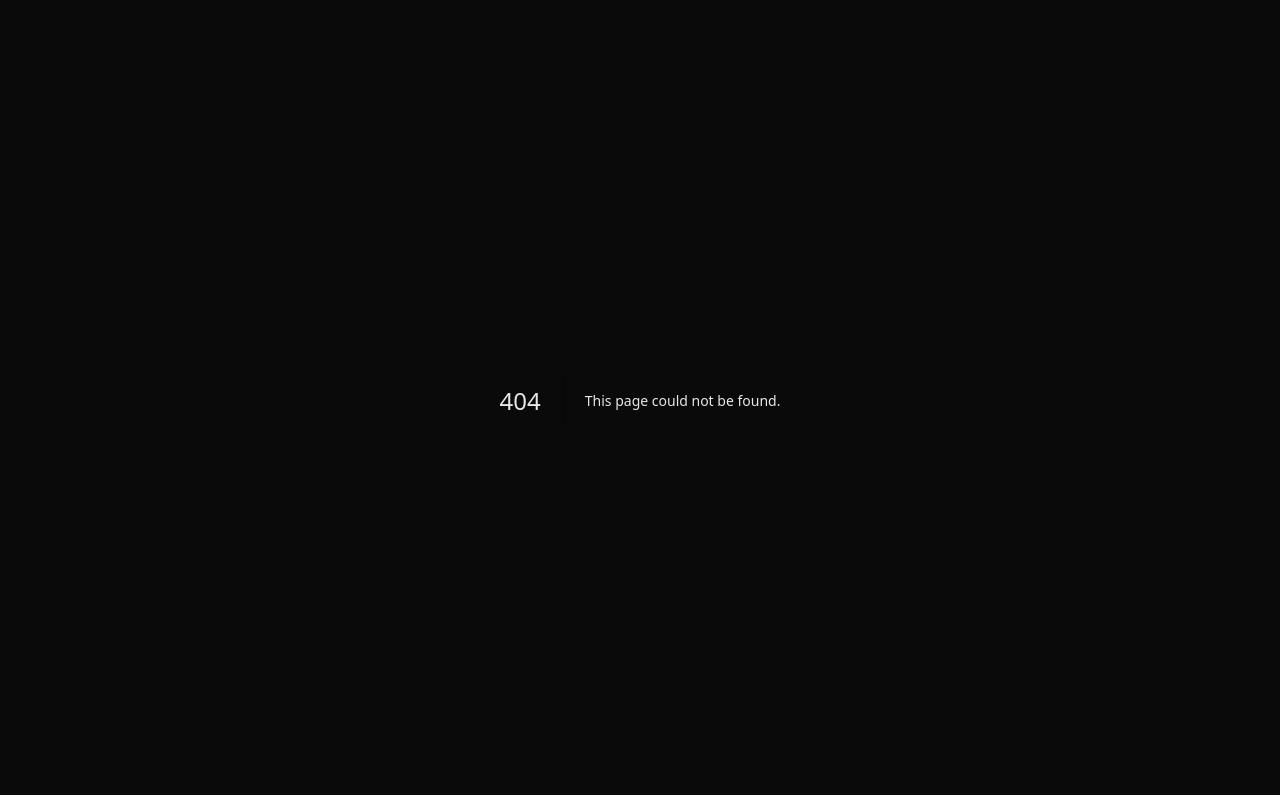
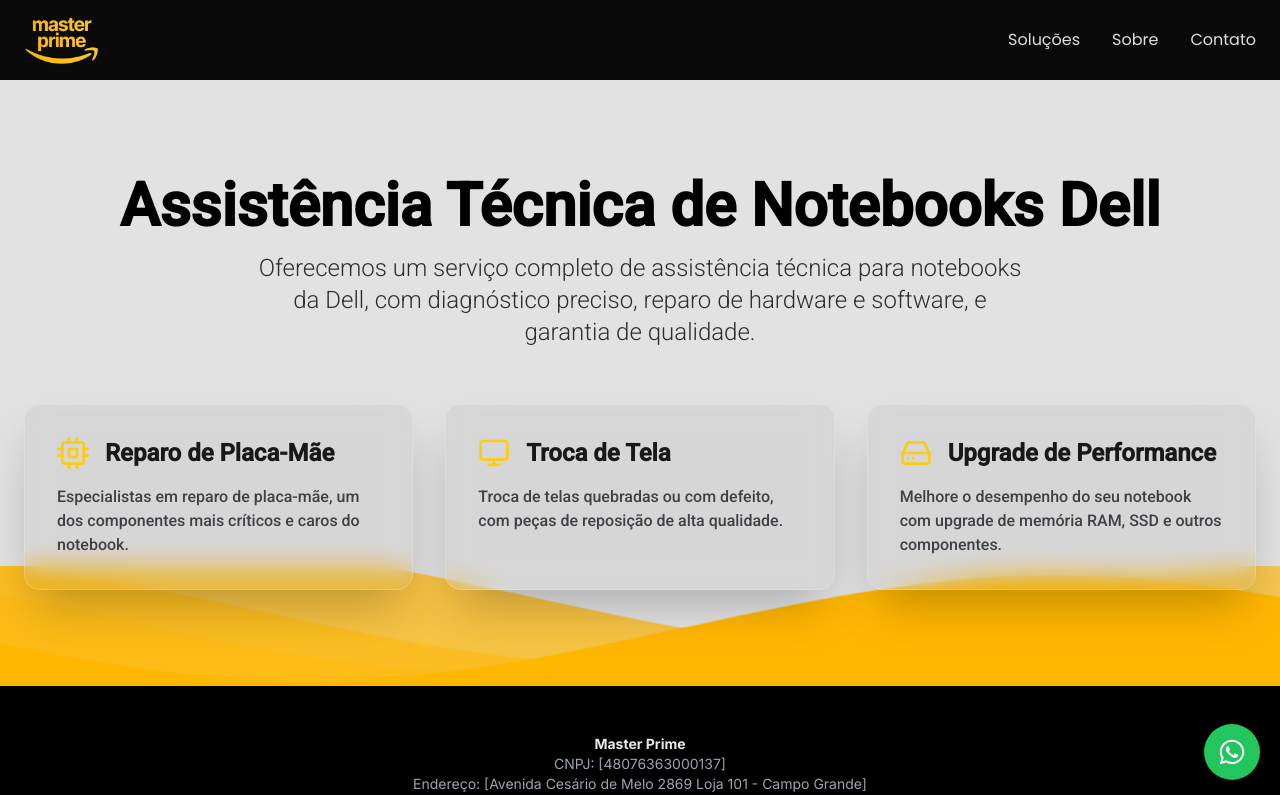
Before and after one commit to tteuw00111111/master-prime-website, a Next.js app: page /services/notebooks/dell in a window 1280 px wide. Before the commit this address had no page. Shown: the top 795 px of the page. Built offline with nearby package versions, Linux system fonts and the light colour scheme.

Commit message:
notebook services

```diff
--- /dev/null
+++ b/src/app/services/notebooks/acer/page.tsx
@@ -0,0 +1,6 @@
+
+import NotebookPage from "@/components/NotebookPage";
+
+export default function AcerPage() {
+  return <NotebookPage brandName="Acer" />;
+}
--- /dev/null
+++ b/src/app/services/notebooks/dell/page.tsx
@@ -0,0 +1,6 @@
+
+import NotebookPage from "@/components/NotebookPage";
+
+export default function DellPage() {
+  return <NotebookPage brandName="Dell" />;
+}
--- /dev/null
+++ b/src/app/services/notebooks/lenovo/page.tsx
@@ -0,0 +1,6 @@
+
+import NotebookPage from "@/components/NotebookPage";
+
+export default function LenovoPage() {
+  return <NotebookPage brandName="Lenovo" />;
+}
--- /dev/null
+++ b/src/app/services/notebooks/mac/page.tsx
@@ -0,0 +1,6 @@
+
+import NotebookPage from "@/components/NotebookPage";
+
+export default function MacPage() {
+  return <NotebookPage brandName="Mac" />;
+}
--- /dev/null
+++ b/src/app/services/notebooks/page.tsx
@@ -0,0 +1,50 @@
+
+import AnimatedSection from "@/components/AnimatedSection";
+import Header from "@/components/Header";
+import Footer from "@/components/Footer";
+import WhatsAppFloat from "@/components/WhatsAppFloat";
+import Link from "next/link";
+import AnimatedWave from "@/components/AnimatedWave";
+import { FaApple, FaLaptop } from "react-icons/fa";
+
+export default function Notebooks() {
+  const notebookBrands = [
+    { name: "Mac", href: "/services/notebooks/mac", icon: <FaApple className="w-12 h-12 mx-auto mb-4" /> },
+    { name: "Acer", href: "/services/notebooks/acer", icon: <FaLaptop className="w-12 h-12 mx-auto mb-4" /> },
+    { name: "Lenovo", href: "/services/notebooks/lenovo", icon: <FaLaptop className="w-12 h-12 mx-auto mb-4" /> },
+    { name: "Dell", href: "/services/notebooks/dell", icon: <FaLaptop className="w-12 h-12 mx-auto mb-4" /> },
+  ];
+
+  return (
+    <main>
+      <Header />
+      <section className="relative bg-[#E2E2E2] font-roboto py-24 overflow-hidden">
+        <AnimatedWave />
+        <div className="container mx-auto px-6 relative z-10">
+          <header className="text-center mb-14">
+            <h2 className="text-5xl md:text-6xl font-semibold text-black leading-none">
+              Assistência Técnica de Notebooks
+            </h2>
+            <p className="text-black/80 text-xl md:text-2xl font-light mt-4 max-w-3xl mx-auto">
+              Soluções completas para todas as marcas e modelos.
+            </p>
+          </header>
+          <div className="grid grid-cols-1 sm:grid-cols-2 lg:grid-cols-4 gap-8">
+            {notebookBrands.map((brand) => (
+              <Link href={brand.href} key={brand.name} className="group relative flex flex-col rounded-2xl overflow-hidden shadow-2xl border border-white/20 bg-black/5 backdrop-blur-md transition-all duration-300 ease-in-out hover:shadow-lg hover:shadow-yellow-400/20 hover:scale-[1.02]">
+                <div className="p-8 text-center">
+                  {brand.icon}
+                  <h3 className="text-2xl font-bold leading-tight mb-3 text-zinc-900">
+                    {brand.name}
+                  </h3>
+                </div>
+              </Link>
+            ))}
+          </div>
+        </div>
+      </section>
+      <Footer />
+      <WhatsAppFloat />
+    </main>
+  );
+}
--- /dev/null
+++ b/src/components/NotebookPage.tsx
@@ -0,0 +1,65 @@
+
+import AnimatedSection from "@/components/AnimatedSection";
+import Header from "@/components/Header";
+import Footer from "@/components/Footer";
+import WhatsAppFloat from "@/components/WhatsAppFloat";
+import AnimatedWave from "@/components/AnimatedWave";
+import { FiCpu, FiHardDrive, FiMonitor } from "react-icons/fi";
+
+interface NotebookPageProps {
+  brandName: string;
+}
+
+export default function NotebookPage({ brandName }: NotebookPageProps) {
+  const services = [
+    {
+      title: "Reparo de Placa-Mãe",
+      description: "Especialistas em reparo de placa-mãe, um dos componentes mais críticos e caros do notebook.",
+      icon: <FiCpu className="w-8 h-8 text-yellow-400" />
+    },
+    {
+      title: "Troca de Tela",
+      description: "Troca de telas quebradas ou com defeito, com peças de reposição de alta qualidade.",
+      icon: <FiMonitor className="w-8 h-8 text-yellow-400" />
+    },
+    {
+      title: "Upgrade de Performance",
+      description: "Melhore o desempenho do seu notebook com upgrade de memória RAM, SSD e outros componentes.",
+      icon: <FiHardDrive className="w-8 h-8 text-yellow-400" />
+    },
+  ];
+
+  return (
+    <main>
+      <Header />
+      <section className="relative bg-[#E2E2E2] font-roboto py-24 overflow-hidden">
+        <AnimatedWave />
+        <div className="container mx-auto px-6 relative z-10">
+          <header className="text-center mb-14">
+            <h2 className="text-5xl md:text-6xl font-semibold text-black leading-none">
+              Assistência Técnica de Notebooks {brandName}
+            </h2>
+            <p className="text-black/80 text-xl md:text-2xl font-light mt-4 max-w-3xl mx-auto">
+              Oferecemos um serviço completo de assistência técnica para notebooks da {brandName}, com diagnóstico preciso, reparo de hardware e software, e garantia de qualidade.
+            </p>
+          </header>
+          <div className="grid grid-cols-1 md:grid-cols-2 lg:grid-cols-3 gap-8">
+            {services.map((service, index) => (
+              <div key={index} className="group relative flex flex-col rounded-2xl overflow-hidden shadow-2xl border border-white/20 bg-black/5 backdrop-blur-md p-8 transition-all duration-300 ease-in-out hover:shadow-lg hover:shadow-yellow-400/20 hover:scale-[1.02]">
+                <div className="flex items-center gap-4 mb-4">
+                  {service.icon}
+                  <h3 className="text-2xl font-bold leading-tight text-zinc-900">
+                    {service.title}
+                  </h3>
+                </div>
+                <p className="text-zinc-700">{service.description}</p>
+              </div>
+            ))}
+          </div>
+        </div>
+      </section>
+      <Footer />
+      <WhatsAppFloat />
+    </main>
+  );
+}
```
